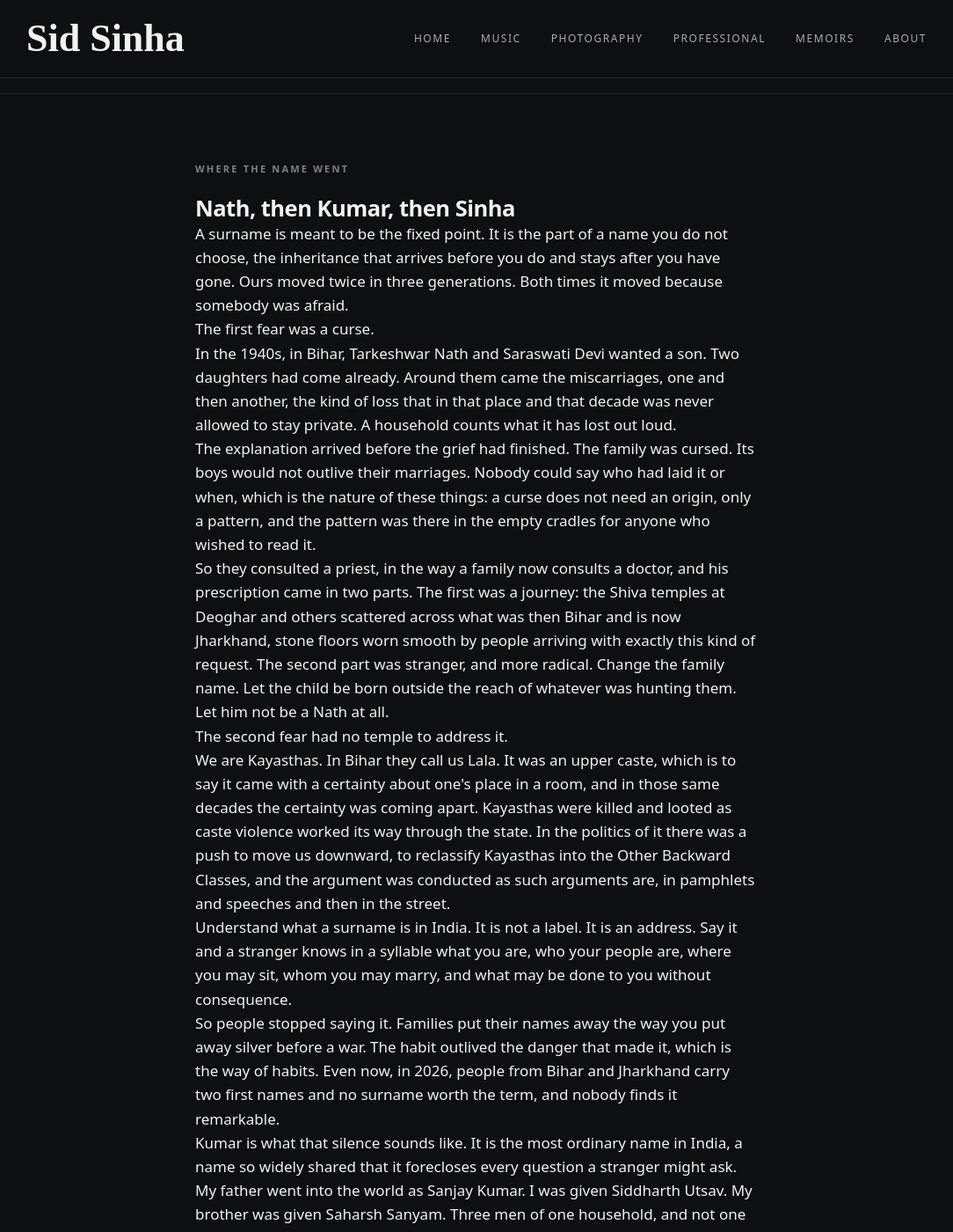
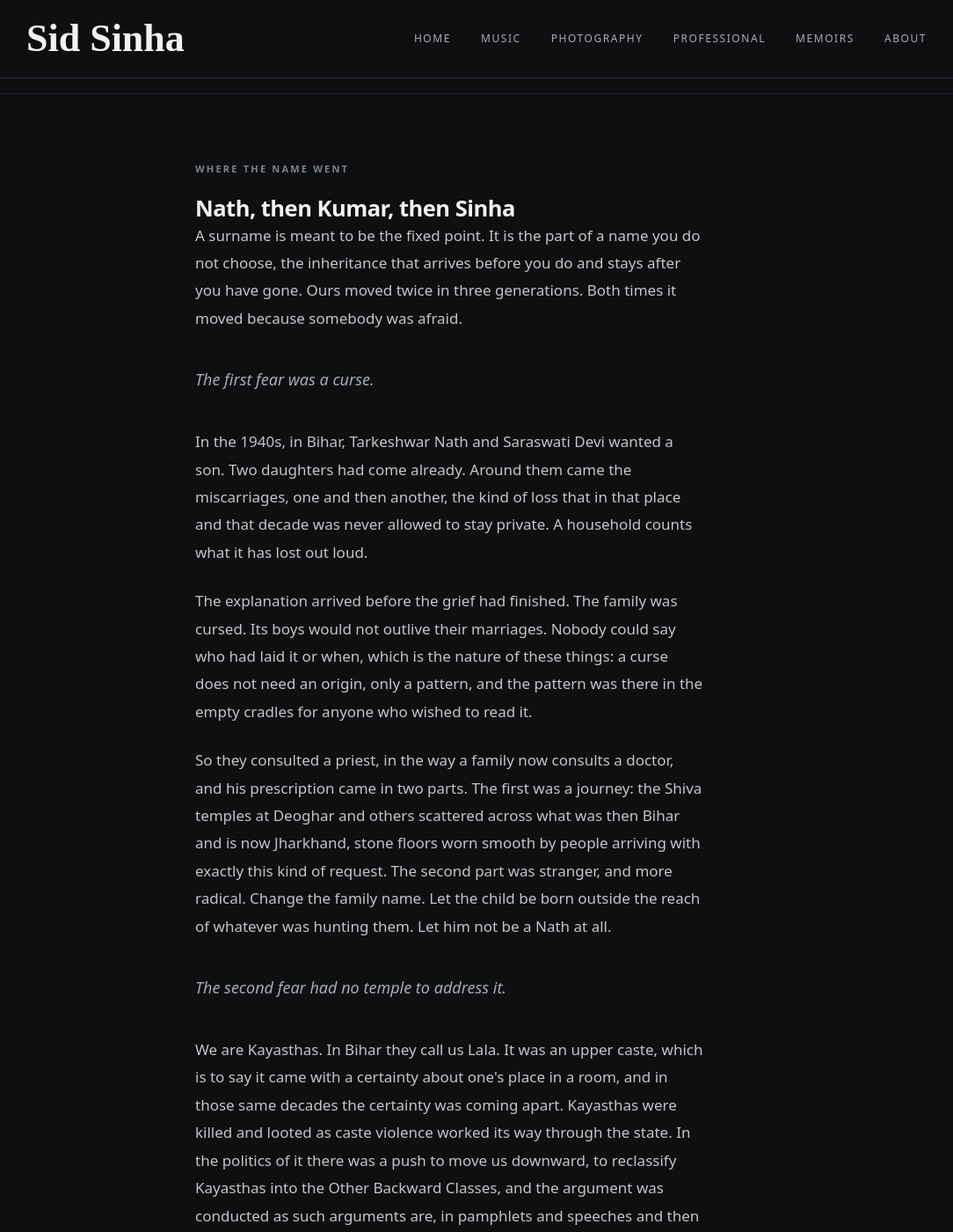
Before and after one commit to SidSays/SidSays.github.io, a Jekyll site: the page built from family.html, in a window 1280 px wide and 1400 px high, scrolled down 1873 px. Shown: the whole window at 88% size, without its empty margins (98-1182 px from the left). Built offline with Jekyll 4.4.1, drawn with Linux system fonts in a browser that asks for light colours; some web fonts are replaced.

Commit message:
Add files via upload

```diff
--- a/assets/css/site.css
+++ b/assets/css/site.css
@@ -1020,3 +1020,35 @@ img { max-width: 100%; height: auto; display: block; }
 .key-blood { background: var(--accent); }
 .key-spouse { background: var(--rose); }
 .key-sib { background: var(--sibling); }
+
+
+/* --- Long-form reading -------------------------------------------- */
+/* Near-white on near-black punishes the eye over several hundred     */
+/* words. Softer ink, looser leading, a narrower measure, and the     */
+/* one-line turns italicised so they read as beats, not stray lines.  */
+/* Uses its own tone rather than redefining --ink-read, which other   */
+/* pages rely on.                                                      */
+
+:root { --ink-prose: #c2c5c8; }
+
+.wrap-read p:not([class]) {
+  max-width: 34em;
+  margin-bottom: 1.4em;
+  color: var(--ink-prose);
+  font-size: 1.0625rem;
+  line-height: 1.85;
+}
+
+.wrap-read p:not([class]):last-child { margin-bottom: 0; }
+
+.wrap-read h2 { margin-top: 3rem; }
+.wrap-read .section-label + h2 { margin-top: 0; }
+
+.beat {
+  max-width: 34em;
+  margin: 2.5rem 0;
+  font-style: italic;
+  font-size: 1.125rem;
+  line-height: 1.6;
+  color: var(--ink-soft);
+}
```
